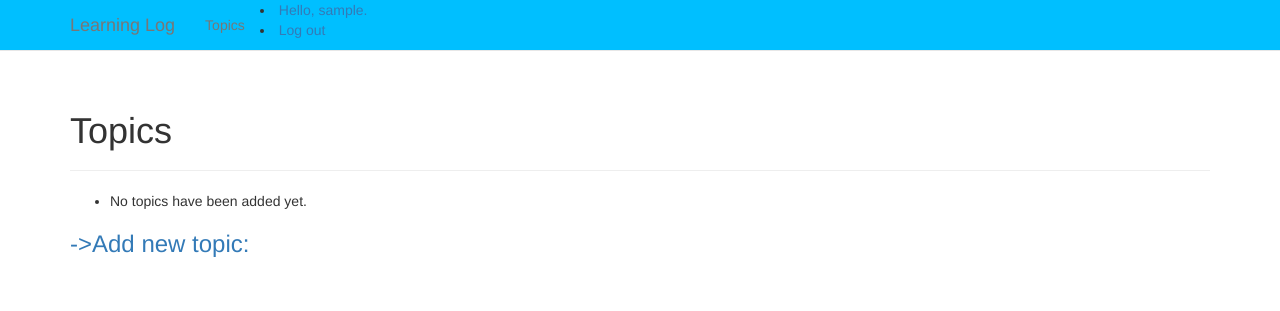
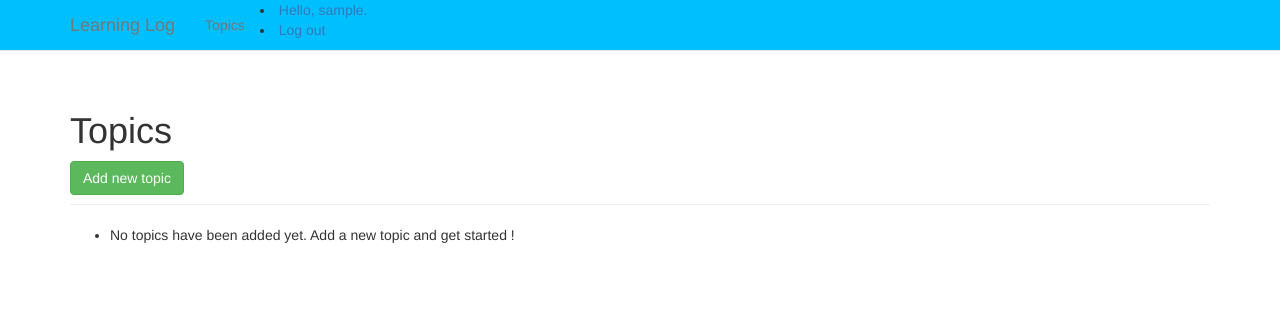
Before and after one commit to A-G-Shaikh/learning-log, a Django app: page /topics/ in a window 1280 px wide. Shown: the top 311 px of the page. Run offline with Django 3.2, Linux system fonts and the light colour scheme; the visitor is signed in with stand-in values (Sample User, id 1); data that the repository does not hold is empty; some libraries are stand-ins or nearby versions.

Commit message:
Reworked site links and added further explanations.

```diff
--- a/learning_log/settings.py
+++ b/learning_log/settings.py
@@ -124,7 +124,7 @@ USE_TZ = True
 STATIC_URL = '/static/'
 
 #My settings
-LOGIN_URL = '/users/login/'
+LOGIN_URL = '/users/login/' #Send the user to the login page if not logged in for authorised pages.
 
 #Settings for django-bootstrap3
 BOOTSTRAP3 = {
--- a/learning_logs/forms.py
+++ b/learning_logs/forms.py
@@ -1,12 +1,12 @@
 from django import forms
-
+#Any page that lets a user enter/submit information on a web page is a form.
 from .models import Topic, Entry
 
 class TopicForm(forms.ModelForm):
     class Meta:
         model = Topic
         fields = ['text']
-        labels = {'text': ''}
+        labels = {'text': ''} #Tells Django not a generate a label for the text field.
 
 class EntryForm(forms.ModelForm):
     class Meta:
@@ -14,3 +14,5 @@ class EntryForm(forms.ModelForm):
         fields = ['text']
         labels = {'text': ''}
         widgets = {'text': forms.Textarea(attrs={'cols': 80})}
+        #A widget is a HTML form element.
+        #Overriding the default to ensure users have enough room for an entry.
--- a/learning_logs/models.py
+++ b/learning_logs/models.py
@@ -16,7 +16,7 @@ class Topic(models.Model):
     date_added = models.DateTimeField(auto_now_add=True)
     #Will automatically record the current date and time
     owner = models.ForeignKey(User, on_delete=models.CASCADE)
-
+    #So that every topic belongs to a certain user.
     def __str__(self):
         """Return a string representation of the model."""
         return self.text
--- a/learning_logs/templates/learning_logs/base.html
+++ b/learning_logs/templates/learning_logs/base.html
@@ -13,8 +13,8 @@
     {% bootstrap_javascript %}
 
   </head>
-
-  <body>
+  <!-- Base template for repeated elements on the web page -->
+  <body> <!-- Content that the users will see on the page -->
     <!-- Static navbar -->
     <nav style="background-color:#00BFFF" class="navbar navbar-default navbar-static-top">
       <div class="container">
@@ -24,6 +24,7 @@
             data-toggle="collapse" data-target="#navbar"
             aria-expanded="false" aria-controls="navbar">
           </button>
+          <!-- a=anchor tag for a link, href = hyper text reference -->
           <a class="navbar-brand" href="{% url 'learning_logs:index' %}">
             Learning Log</a>
         </div>
@@ -35,6 +36,7 @@
 
           <ul class="nav navbar-nav navbar-right">
             {% if user.is_authenticated %}</ul>
+            <!-- Greeting for logged in users -->
               <li><a>Hello, {{user.username }}.</a></li>
               <li><a href="{% url 'users:logout' %}">Log out</a></li>
             {% else %}
@@ -50,6 +52,7 @@
     <div class="container">
 
       <div class="page-header">
+        <!-- placeholder, child tempate will define the info that goes here -->
         {% block header %}{% endblock header %}
       </div>
         {% block content %}{% endblock content %}
--- a/learning_logs/templates/learning_logs/index.html
+++ b/learning_logs/templates/learning_logs/index.html
@@ -1,6 +1,7 @@
 {% extends 'learning_logs/base.html' %}
+<!-- extends - tells Django which template to inherit from -->
 
-<!-- The template sets up the structure for the webpage and defines how it should look -->
+<!-- A template sets up the structure for the webpage and defines how it should look -->
 {% block header %}
   <div style="background:#00BFFF" class='jumbotron'>
     <h1><font color="white"><strong>Track your learning !</strong></font></h1>
--- a/learning_logs/templates/learning_logs/new_entry.html
+++ b/learning_logs/templates/learning_logs/new_entry.html
@@ -2,6 +2,7 @@
 {% load bootstrap3 %}
 
 {% block header %}
+  <!-- Show the topic and add a link back to the main page of the topic -->
   <h1><a href="{% url 'learning_logs:topic' topic.id %}">{{ Topic }}</a></h1>
 {% endblock header %}
 
--- a/learning_logs/templates/learning_logs/new_topic.html
+++ b/learning_logs/templates/learning_logs/new_topic.html
@@ -6,10 +6,10 @@
 {% endblock header %}
 
 {% block content %}
-
+  <!-- Define a new HTML form. Action tells server where to send submitted data -->
   <form action="{% url 'learning_logs:new_topic' %}" method='post' class="form">
 
-    {% csrf_token %}
+    {% csrf_token %} <!-- Prevent attackers from using the form to gain unauthorised access to server -->
     {% bootstrap_form form %}
 
     {% buttons %}
--- a/learning_logs/templates/learning_logs/topics.html
+++ b/learning_logs/templates/learning_logs/topics.html
@@ -1,7 +1,13 @@
 {% extends "learning_logs/base.html" %}
+{% load bootstrap3 %}
 
 {% block header %}
   <h1>Topics</h1>
+  {% buttons %}
+    <a href="{% url 'learning_logs:new_topic' %}">
+    <button name="submit" class="btn btn-success">Add new topic</button>
+    </a>
+  {% endbuttons %}
 {% endblock header %}
 
 {% block content %}
@@ -13,9 +19,13 @@
           <a href="{% url 'learning_logs:topic' topic.id %}">{{ topic }}</a>
         </h3>
       </li>
-    {% empty %}
-      <li>No topics have been added yet.</li>
+    {% empty %} <!-- What to do if there are no items in the list -->
+      <li>No topics have been added yet. Add a new topic and get started !</li>
+    <!-- Every for loop in a template needs an explicit 'endfor' tag -->
     {% endfor % %}
   </ul>
-  <h3><a href="{% url 'learning_logs:new_topic' %}">->Add new topic: </a></h3>
+
+
+
+
 {% endblock content %}
--- a/learning_logs/urls.py
+++ b/learning_logs/urls.py
@@ -20,6 +20,7 @@ urlpatterns = [
     path('edit_entry/<int:entry_id>/', views.edit_entry, name='edit_entry'),
     ]
 
+#int: - Captures a numerical value and stores it in the variable 'entry_id'.
 """Each URL maps to a particular view- the view function retrieves and processes
 the data needed for that page. It also calls a template, which builds a page that
 the browser can read. Using a namespace means we don't have to write out the whole URL"""
--- a/learning_logs/views.py
+++ b/learning_logs/views.py
@@ -10,6 +10,7 @@ needed to generate a page, and sends the data back to the browser, using
 the template that defines what the page will look like."""
 
 from .models import Topic, Entry
+#Always remember to import the model associated with the data you need
 from .forms import TopicForm, EntryForm
 
 def index(request):
@@ -19,53 +20,63 @@ def index(request):
 @login_required
 def topics(request):
     """Shows all topics."""
+    #Show user only the topics that belong to them.
     topics = Topic.objects.filter(owner=request.user).order_by('date_added')
+    #Database query for Topic objects, stored in 'topics'.
     context = {'topics': topics}
+    #Context - dictionary for the data we need to send to the template.
     return render(request, 'learning_logs/topics.html', context)
 
 @login_required
 def topic(request, topic_id):
     """Show a single topic and all its entries."""
-    topic = Topic.objects.get(id=topic_id)
+    topic = Topic.objects.get(id=topic_id) #Query to retrieve the topic
     #Make sure the topic belongs to the current user.
     if topic.owner != request.user:
         raise Http404
-    entries = topic.entry_set.order_by('-date_added')
+    entries = topic.entry_set.order_by('-date_added') #Most recent entries first
     context = {'topic': topic, 'entries':entries}
     return render(request, 'learning_logs/topic.html', context)
 
 @login_required
 def new_topic(request):
-    """Add a new topic."""
-    if request.method != 'POST':
-        #No data submitted, create a blank form.
+    """Add a new topic - needs to handle 2 different situations:
+    initial requests for a new_topic page(blank form) and the processing of
+    any data submitted in the form."""
+
+    #Test to see whether the request method is GET or POST
+    if request.method != 'POST': #GET request only reads the data from the server
+        #No data submitted, create a blank form for the user to fill out.
         form = TopicForm()
     else:
         #POST data submitted; process data.
         form = TopicForm(data=request.POST)
-        if form.is_valid():
+        #POST request when the user needs to submit information.
+        if form.is_valid(): #Only saves if the data is valid + all required fields completed.
             new_topic = form.save(commit=False)
             new_topic.owner = request.user
             new_topic.save()
+            #Redirect the reader back to the topics page.
             return HttpResponseRedirect(reverse('learning_logs:topics'))
+            #Reverse gets the URL for the topics page and passes it to the function.
 
     context = {'form': form}
     return render(request, 'learning_logs/new_topic.html', context)
 
 @login_required
-def new_entry(request, topic_id):
+def new_entry(request, topic_id): #Stores the value it receives from the URL.
     """Add a new entry for a particular topic."""
     topic = Topic.objects.get(id=topic_id)
     if topic.owner != request.user:
         raise Http404
-    if request.method != 'POST':
+    if request.method != 'POST': #Check if request method is POST or GET.
         #No data submitted, create a blank form.
         form = EntryForm()
     else:
         #POST data submitted; process data.
         form = EntryForm(data=request.POST)
         if form.is_valid():
-            new_entry = form.save(commit=False)
+            new_entry = form.save(commit=False) #Entry not saved in the database yet.
             new_entry.topic = topic
             new_entry.save()
             return HttpResponseRedirect(reverse('learning_logs:topic', args=[topic_id]))
@@ -76,12 +87,12 @@ def new_entry(request, topic_id):
 @login_required
 def edit_entry(request, entry_id):
     """Edit an existing entry."""
-    entry = Entry.objects.get(id=entry_id)
-    topic = entry.topic
-    if topic.owner != request.user:
-        raise Http404
+    entry = Entry.objects.get(id=entry_id) #Get the entry the user wants to edit.
+    topic = entry.topic #Get the topic associated with the entry.
+    if topic.owner != request.user: #Protect entries from other users.
+        raise Http404 #Check if owner of topic matches logged-in user.
     if request.method != 'POST':
-        #Initial request; pre-fill form with current entry.
+        #Initial request; pre-fill form with current entry to see existing data.
         form = EntryForm(instance=entry)
 
     else:
@@ -93,8 +104,3 @@ def edit_entry(request, entry_id):
 
     context = {'entry': entry, 'topic': topic, 'form': form}
     return render(request, 'learning_logs/edit_entry.html', context)
-
-def check_topic_owner(topic_id):
-    topic = Topic.objects.get(id=topic_id)
-    if topic.owner != request.user:
-        raise Http404
--- a/users/templates/users/login.html
+++ b/users/templates/users/login.html
@@ -17,6 +17,7 @@
 
   <input type="hidden" name="next"
     value="{% url 'learning_logs:topics' %}" />
+  <!-- Redirect to the topics page after successful login -->
   </form>
 
 {% endblock content %}
--- a/users/urls.py
+++ b/users/urls.py
@@ -1,7 +1,7 @@
 """Defines url patterns for users."""
 
 from django.urls import path
-from django.contrib.auth.views import login
+from django.contrib.auth.views import login #Import the default login view.
 
 from . import views
 
--- a/users/views.py
+++ b/users/views.py
@@ -10,6 +10,7 @@ def logout_view(request):
     """Logs the user out."""
     logout(request)
     return HttpResponseRedirect(reverse('learning_logs:index'))
+    #Redirect back to the homepage.
 
 def register(request):
     """Registers a new user."""
@@ -22,11 +23,11 @@ def register(request):
 
         if form.is_valid():
             new_user = form.save()
-            #Log the user in and then redirect to home page.
+            #Log the user in and then redirect to topics page.
             authenticated_user = authenticate(username=new_user.username,
                 password=request.POST['password1'])
             login(request, authenticated_user)
-            return HttpResponseRedirect(reverse('learning_logs:index'))
+            return HttpResponseRedirect(reverse('learning_logs:topics'))
 
     context = {'form': form}
     return render(request, 'users/register.html', context)
```
Also changed, not shown: learning_logs/templates/learning_logs/topic.html (+10 -7 lines).
